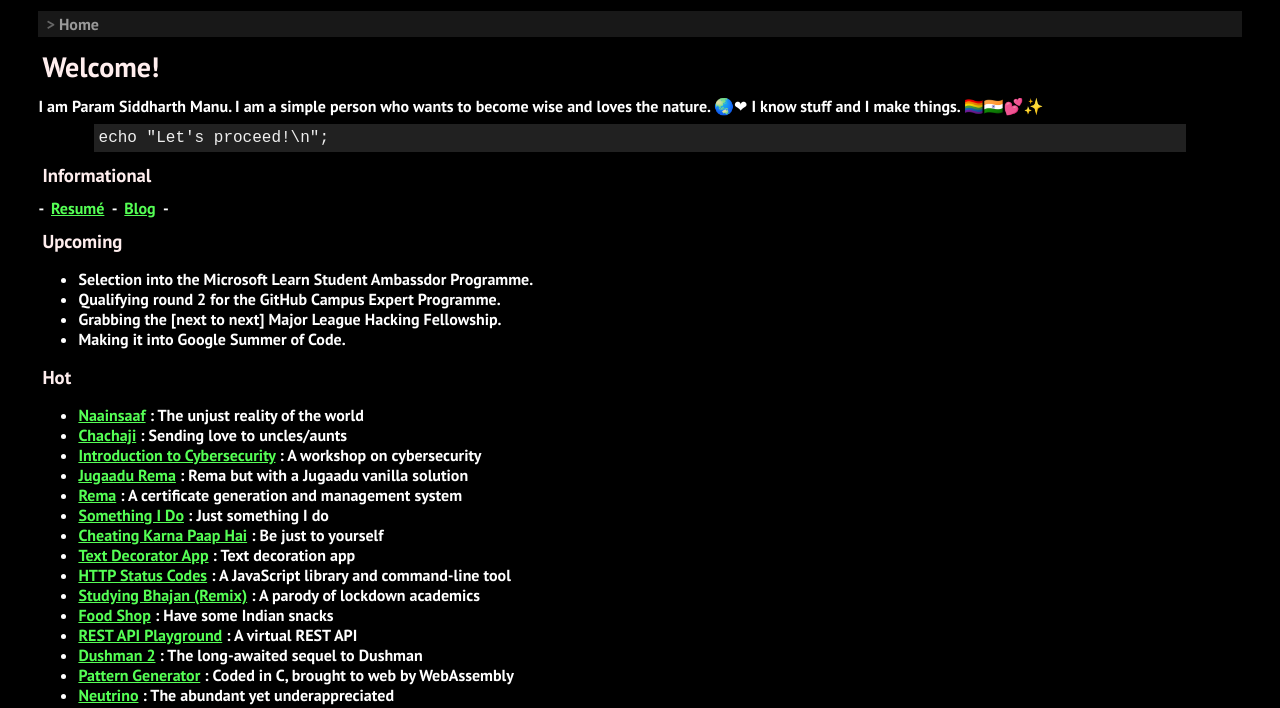
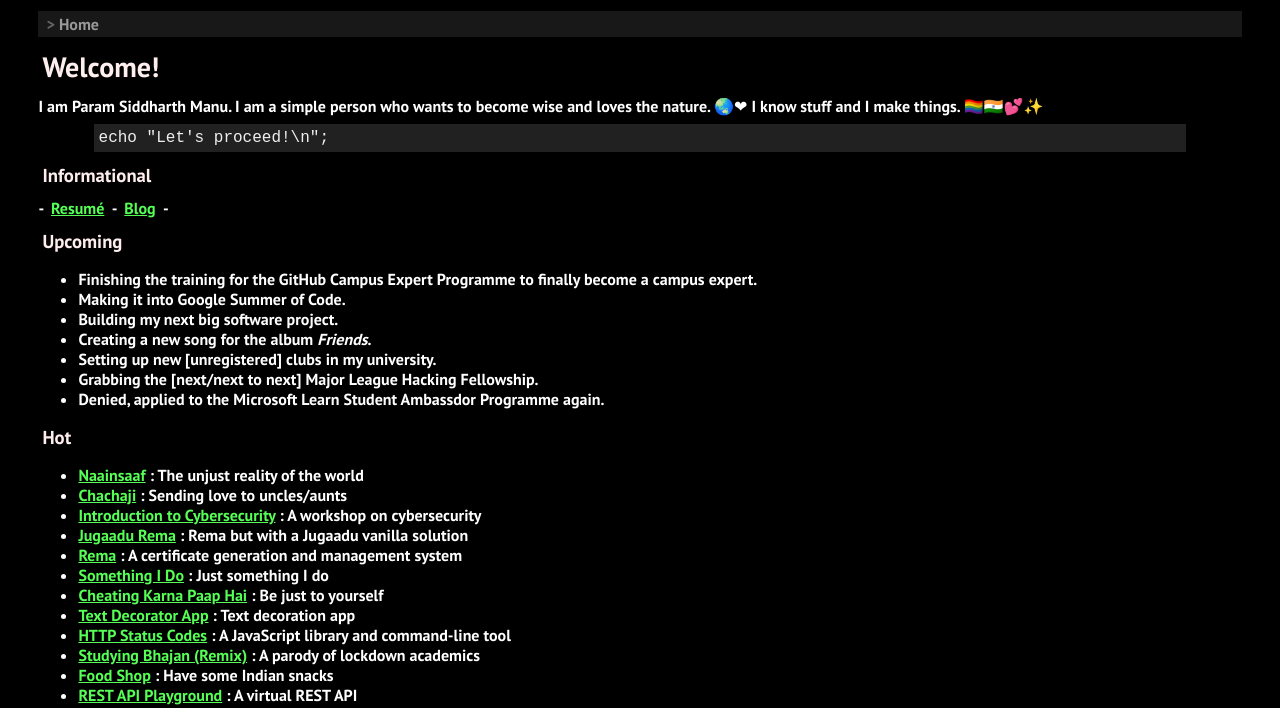
Before and after one commit to paramsiddharth/paramsiddharth.github.io, a plain HTML site: page index.html in a window 1280 px wide. Shown: the part 67-775 px from the top of the page. Drawn offline with Linux system fonts and the light colour scheme.

Commit message:
Update 'upcoming'

```diff
--- a/index.html
+++ b/index.html
@@ -58,10 +58,13 @@
 		<h3>Upcoming</h3>
 		<p>
 			<ul>
-				<li>Selection into the Microsoft Learn Student Ambassdor Programme.</li>
-				<li>Qualifying round 2 for the GitHub Campus Expert Programme.</li>
-				<li>Grabbing the [next to next] Major League Hacking Fellowship.</li>
+				<li>Finishing the training for the GitHub Campus Expert Programme to finally become a campus expert.</li>
 				<li>Making it into Google Summer of Code.</li>
+				<li>Building my next big software project.</li>
+				<li>Creating a new song for the album <i>Friends</i>.</li>
+				<li>Setting up new [unregistered] clubs in my university.</li>
+				<li>Grabbing the [next/next to next] Major League Hacking Fellowship.</li>
+				<li>Denied, applied to the Microsoft Learn Student Ambassdor Programme again.</li>
 			</ul>
 		</p>
 		<h3>Hot</h3>
```
